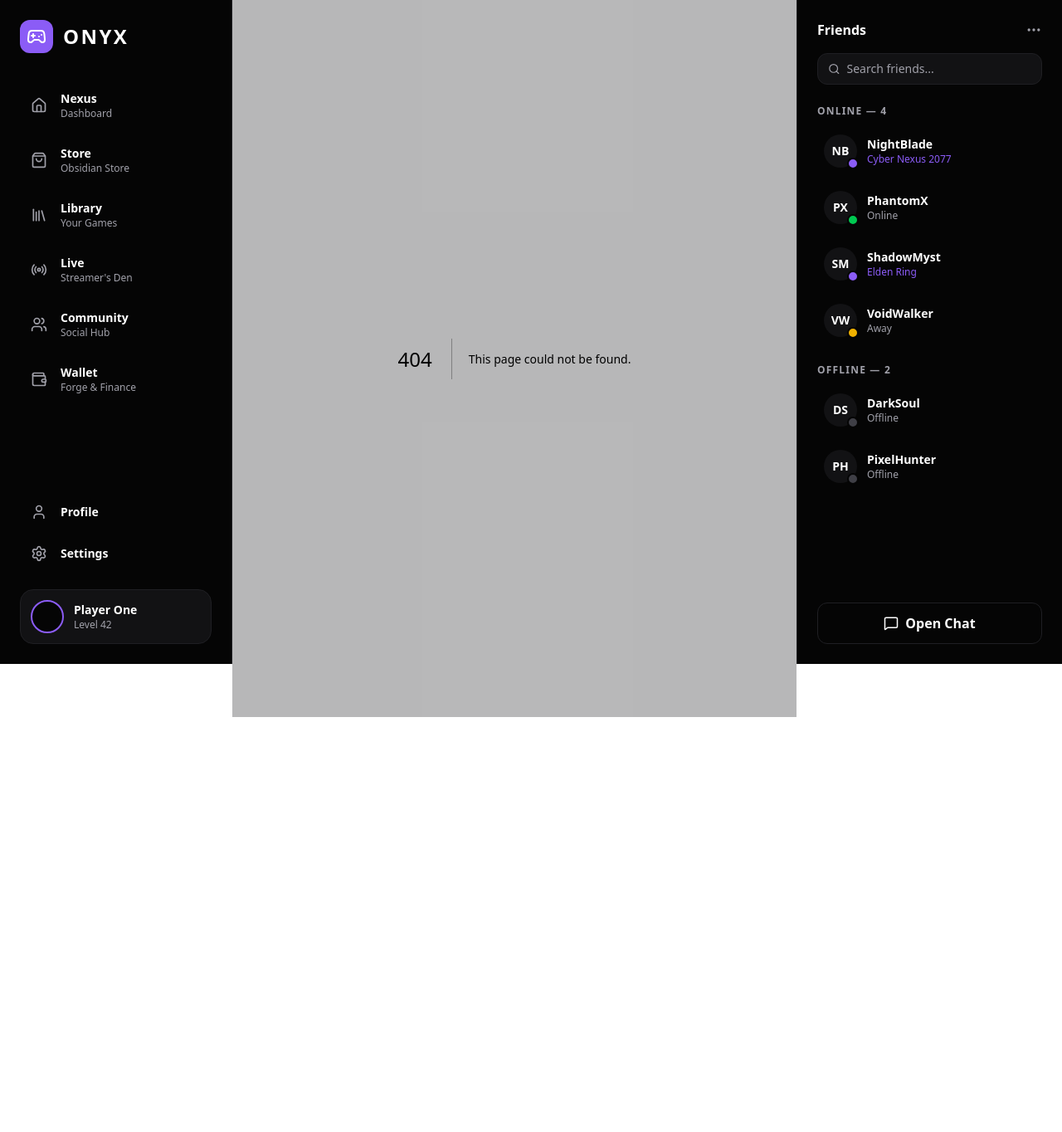
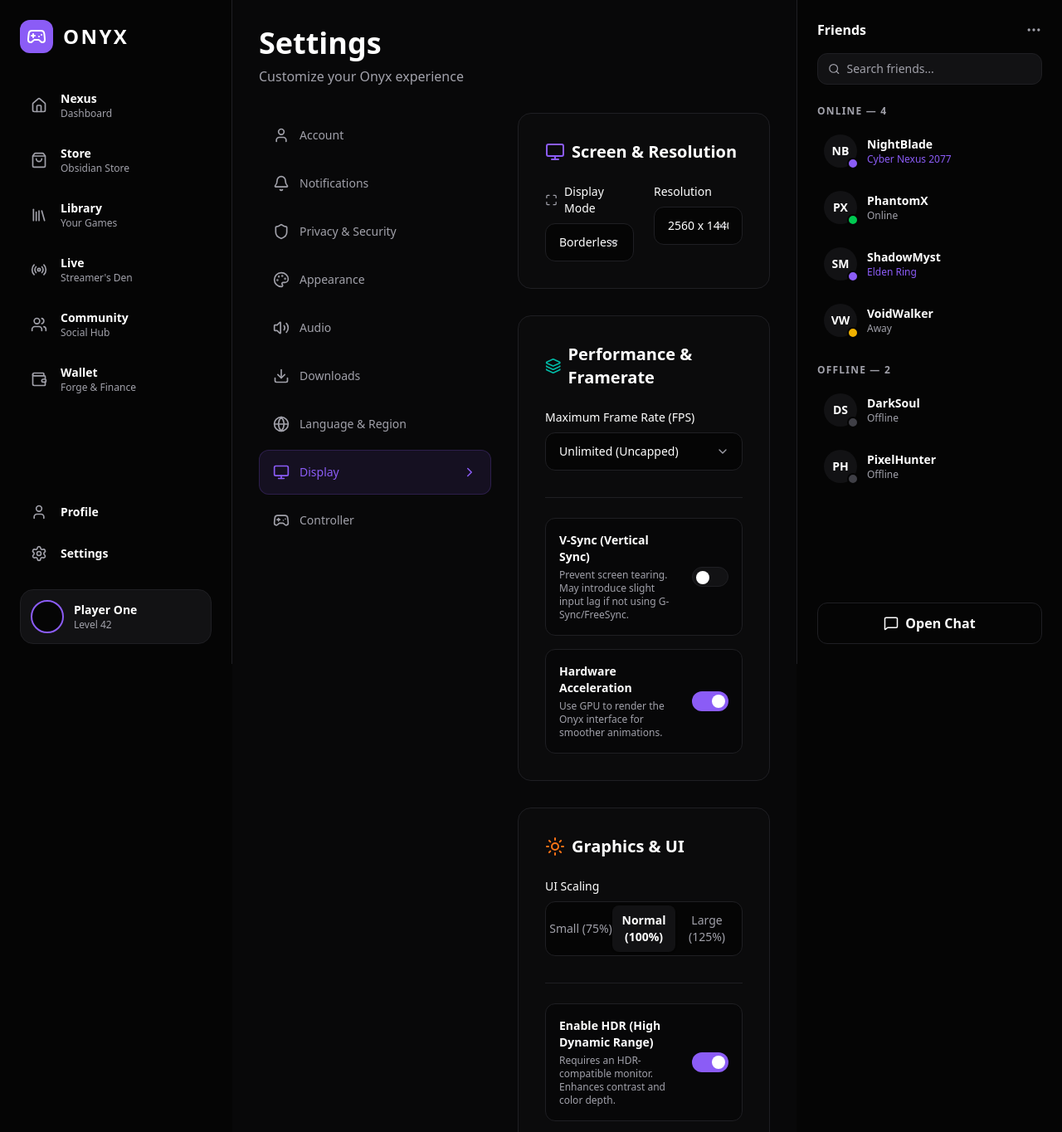
Before and after one commit to turanhsnv-dev/onyx-ecosystem, a Next.js app: page /settings/display in a window 1280 px wide. Before the commit this address had no page. Shown: the top 1364 px of the page at 83% size. Before the commit the page ends 864 px from the top, so only its background shows below. Built offline with nearby package versions, Linux system fonts and the light colour scheme.

Commit message:
feat: implement display settings page with screen, performance, and UI configuration options

```diff
--- /dev/null
+++ b/src/app/settings/display/page.tsx
@@ -0,0 +1,138 @@
+"use client";
+import { useState } from "react";
+import { Monitor, Maximize, Sun, Layers, ChevronDown } from "lucide-react";
+
+const ToggleRow = ({ title, description, defaultChecked }: { title: string, description: string, defaultChecked: boolean }) => {
+  const [isOn, setIsOn] = useState(defaultChecked);
+
+  return (
+    <div className="flex items-center justify-between p-4 bg-background/50 border border-border rounded-xl">
+      <div className="flex flex-col gap-1 pr-4">
+        <span className="font-bold text-white text-sm">{title}</span>
+        <span className="text-xs text-text-muted">{description}</span>
+      </div>
+
+      <button
+        onClick={() => setIsOn(!isOn)}
+        className={`relative w-11 h-6 rounded-full transition-colors duration-300 ease-in-out shrink-0 focus:outline-none ${isOn ? "bg-primary" : "bg-surface border border-border"
+          }`}
+      >
+        <span
+          className={`absolute top-1 left-1 bg-white w-4 h-4 rounded-full transition-transform duration-300 ease-in-out ${isOn ? "translate-x-5" : "translate-x-0"
+            }`}
+        />
+      </button>
+    </div>
+  );
+};
+
+export default function DisplayPage() {
+  return (
+    <div className="flex flex-col gap-8">
+
+      {/* 1. Screen & Resolution */}
+      <div className="bg-surface/30 border border-border rounded-2xl p-8">
+        <h3 className="text-xl font-bold text-white mb-6 flex items-center gap-2">
+          <Monitor className="text-primary" size={24} /> Screen & Resolution
+        </h3>
+
+        <div className="flex flex-col gap-6">
+          <div className="grid grid-cols-1 md:grid-cols-2 gap-6">
+            <div className="flex flex-col gap-2">
+              <label className="text-sm font-medium text-white flex items-center gap-2">
+                <Maximize size={16} className="text-text-muted" /> Display Mode
+              </label>
+              <div className="relative">
+                <select className="w-full bg-background border border-border rounded-xl px-4 py-3 text-sm text-white outline-none focus:border-primary/50 transition-colors appearance-none cursor-pointer">
+                  <option>Borderless Window (Recommended)</option>
+                  <option>Exclusive Fullscreen</option>
+                  <option>Windowed</option>
+                </select>
+                <ChevronDown size={16} className="absolute right-4 top-1/2 -translate-y-1/2 text-text-muted pointer-events-none" />
+              </div>
+            </div>
+
+            <div className="flex flex-col gap-2">
+              <label className="text-sm font-medium text-white">Resolution</label>
+              <div className="relative">
+                <select className="w-full bg-background border border-border rounded-xl px-4 py-3 text-sm text-white outline-none focus:border-primary/50 transition-colors appearance-none cursor-pointer">
+                  <option>2560 x 1440 (1440p / QHD)</option>
+                  <option>3840 x 2160 (4K / UHD)</option>
+                  <option>1920 x 1080 (1080p / FHD)</option>
+                </select>
+                <ChevronDown size={16} className="absolute right-4 top-1/2 -translate-y-1/2 text-text-muted pointer-events-none" />
+              </div>
+            </div>
+          </div>
+        </div>
+      </div>
+
+      {/* 2. Performance & Framerate */}
+      <div className="bg-surface/30 border border-border rounded-2xl p-8">
+        <h3 className="text-xl font-bold text-white mb-6 flex items-center gap-2">
+          <Layers className="text-teal-500" size={24} /> Performance & Framerate
+        </h3>
+
+        <div className="flex flex-col gap-6">
+          <div className="flex flex-col gap-2">
+            <label className="text-sm font-medium text-white">Maximum Frame Rate (FPS)</label>
+            <div className="relative">
+              <select className="w-full bg-background border border-border rounded-xl px-4 py-3 text-sm text-white outline-none focus:border-primary/50 transition-colors appearance-none cursor-pointer">
+                <option>Unlimited (Uncapped)</option>
+                <option>Match Monitor Refresh Rate (144 Hz)</option>
+                <option>Limit to 60 FPS</option>
+                <option>Limit to 30 FPS</option>
+              </select>
+              <ChevronDown size={16} className="absolute right-4 top-1/2 -translate-y-1/2 text-text-muted pointer-events-none" />
+            </div>
+          </div>
+
+          <div className="mt-2 border-t border-border pt-6 flex flex-col gap-4">
+            <ToggleRow
+              title="V-Sync (Vertical Sync)"
+              description="Prevent screen tearing. May introduce slight input lag if not using G-Sync/FreeSync."
+              defaultChecked={false}
+            />
+            <ToggleRow
+              title="Hardware Acceleration"
+              description="Use GPU to render the Onyx interface for smoother animations."
+              defaultChecked={true}
+            />
+          </div>
+        </div>
+      </div>
+
+      {/* 3. Graphics & UI */}
+      <div className="bg-surface/30 border border-border rounded-2xl p-8">
+        <h3 className="text-xl font-bold text-white mb-6 flex items-center gap-2">
+          <Sun className="text-[#f97316]" size={24} /> Graphics & UI
+        </h3>
+
+        <div className="flex flex-col gap-6">
+          <div className="flex flex-col gap-2">
+            <label className="text-sm font-medium text-white">UI Scaling</label>
+            <div className="flex bg-background border border-border rounded-xl p-1 w-full max-w-md">
+              <button className="flex-1 py-2 text-text-muted hover:text-white rounded-lg text-sm font-medium transition-colors">Small (75%)</button>
+              <button className="flex-1 py-2 bg-surface text-white rounded-lg text-sm font-bold shadow-sm">Normal (100%)</button>
+              <button className="flex-1 py-2 text-text-muted hover:text-white rounded-lg text-sm font-medium transition-colors">Large (125%)</button>
+            </div>
+          </div>
+
+          <div className="mt-2 border-t border-border pt-6 flex flex-col gap-4">
+            <ToggleRow
+              title="Enable HDR (High Dynamic Range)"
+              description="Requires an HDR-compatible monitor. Enhances contrast and color depth."
+              defaultChecked={true}
+            />
+            <ToggleRow
+              title="Colorblind Mode"
+              description="Adjust interface colors for better visibility (Deuteranopia, Protanopia, Tritanopia support)."
+              defaultChecked={false}
+            />
+          </div>
+        </div>
+      </div>
+
+    </div>
+  );
+}
```
